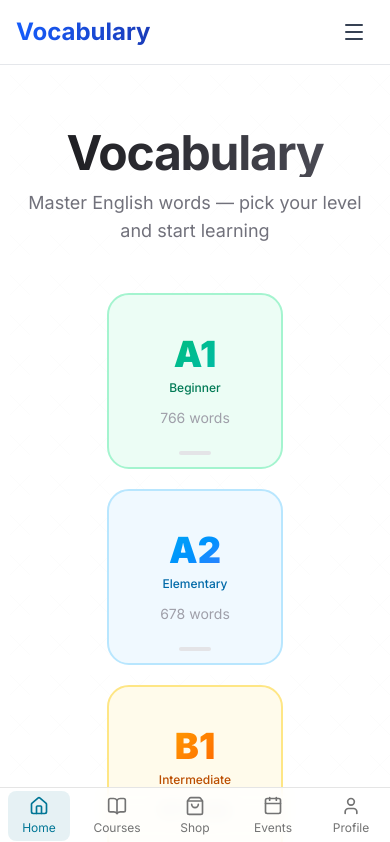
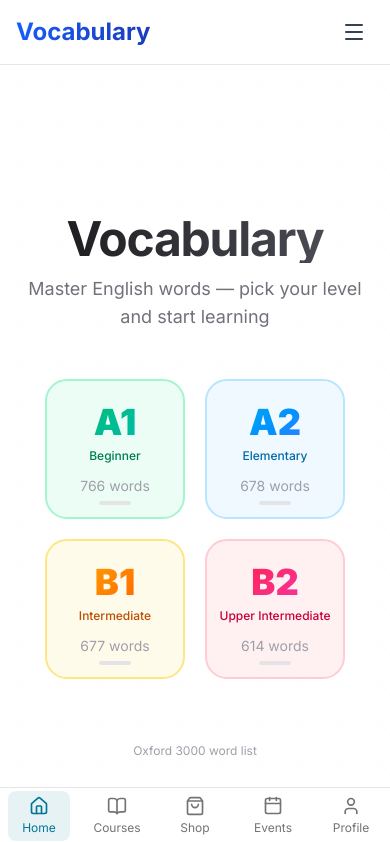
Before and after one commit to Zero-English/zeroenglish, a Next.js app: page / in a window 390 px wide. Shown: the top 842 px of the page. Built offline with nearby package versions, Linux system fonts and the light colour scheme.

Commit message:
shadow fix

```diff
--- a/app/page.tsx
+++ b/app/page.tsx
@@ -56,7 +56,7 @@ export default function Home() {
             <Link
               key={level}
               href={`/${level.toLowerCase()}`}
-              className={`group relative flex flex-col items-center justify-center w-44 h-44 sm:w-48 sm:h-48 rounded-3xl border-2 ${c.border} ${c.bg} backdrop-blur-sm transition-all duration-300 hover:scale-[1.03] hover:-translate-y-1 active:scale-[0.98]`}
+              className={`group relative flex flex-row items-center justify-center w-35 h-35 sm:w-48 sm:h-48 rounded-3xl border-2 ${c.border} ${c.bg} backdrop-blur-sm transition-all duration-300 hover:scale-[1.03] hover:-translate-y-1 active:scale-[0.98]`}
               style={{ animationDelay: `${i * 0.1}s` }}
             >
               <div
```
